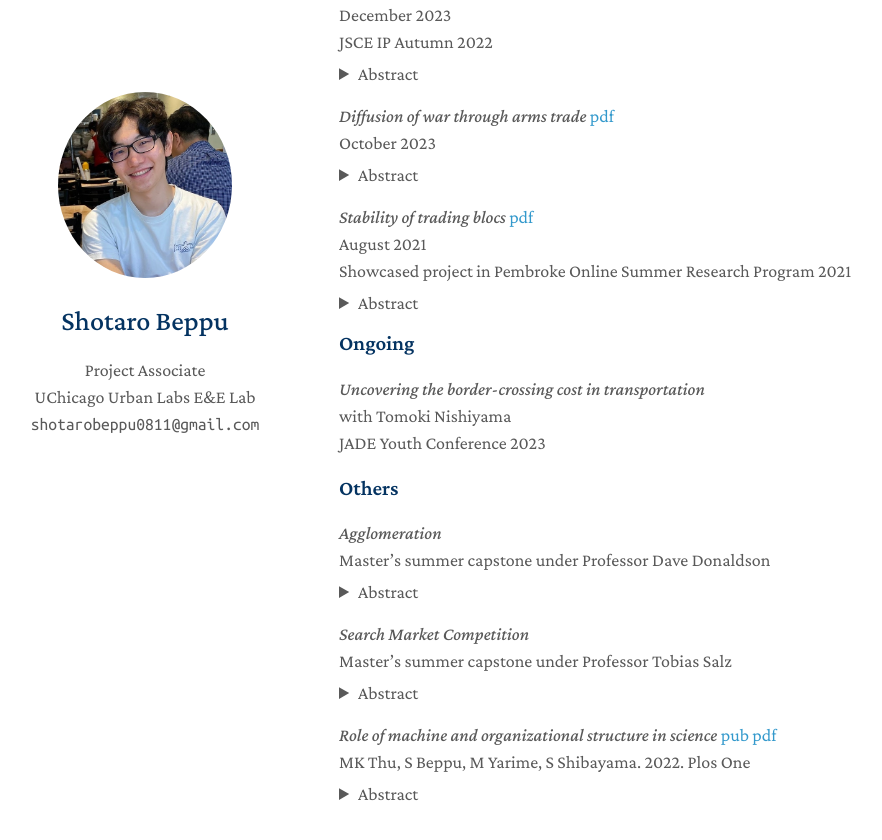
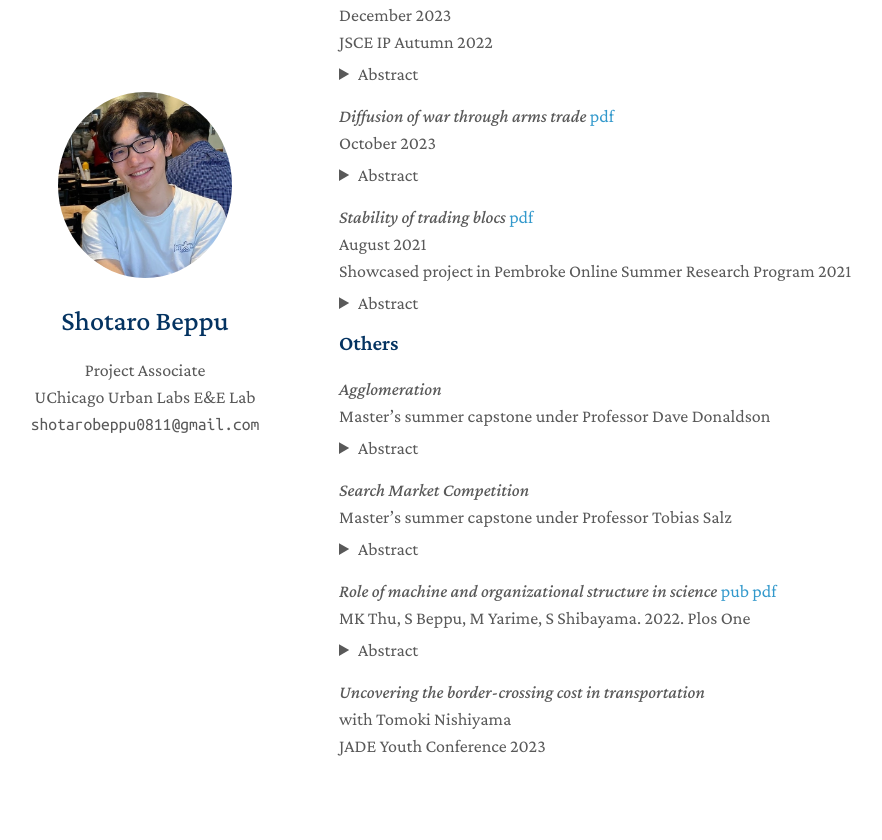
Before and after one commit to ShotaroBeppu/ShotaroBeppu.github.io, a Jekyll site: the page built from index.md, in a window 1280 px wide and 900 px high, scrolled down 753 px. Shown: the top 840 px of the window, without its empty margins (131-1013 px from the left). Built offline with Jekyll 4.4.1, drawn with Linux system fonts in a browser that asks for light colours; nearby versions of some CDN libraries; a style sheet for code colours, icons or effects is not loaded.

Commit message:
Update publications.md

```diff
--- a/_includes/publications.md
+++ b/_includes/publications.md
@@ -47,12 +47,6 @@ In recent decades the world has seen an increasing number of regional trade agre
 </div>
 </details>
 
-### Ongoing
-
-*Uncovering the border‐crossing cost in transportation* <br>
-with Tomoki Nishiyama <br>
-JADE Youth Conference 2023
-
 ### Others
 
 *Agglomeration*  <br>
@@ -76,7 +70,7 @@ Using a pilot RCT study which made a portion of users switch their default searc
 </details>
 
 *Role of machine and organizational structure in science* [pub](https://journals.plos.org/plosone/article?id=10.1371/journal.pone.0272280) [pdf](../assets/files/paper/ml_team.pdf)<br>
-MK Thu, S Beppu, M Yarime, S Shibayama. 2022. Plos One
+MK Thu, S Beppu, M Yarime, S Shibayama. 2022. Plos One  <br>
 
 <details style="margin-bottom: 15px; margin-top: -15px">
 <summary>Abstract</summary>
```
Also changed, not shown: other parts of _includes/publications.md (+4 -0 lines).
